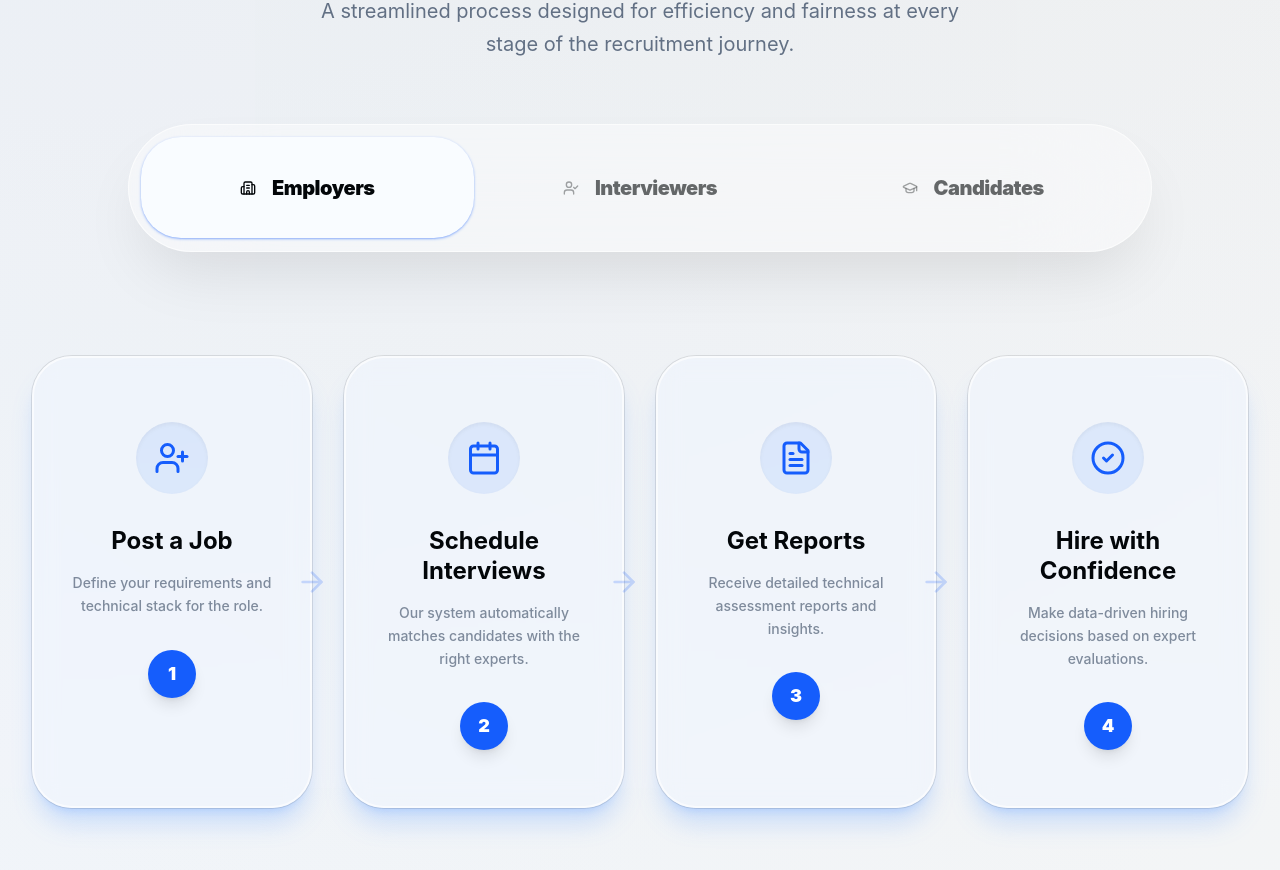
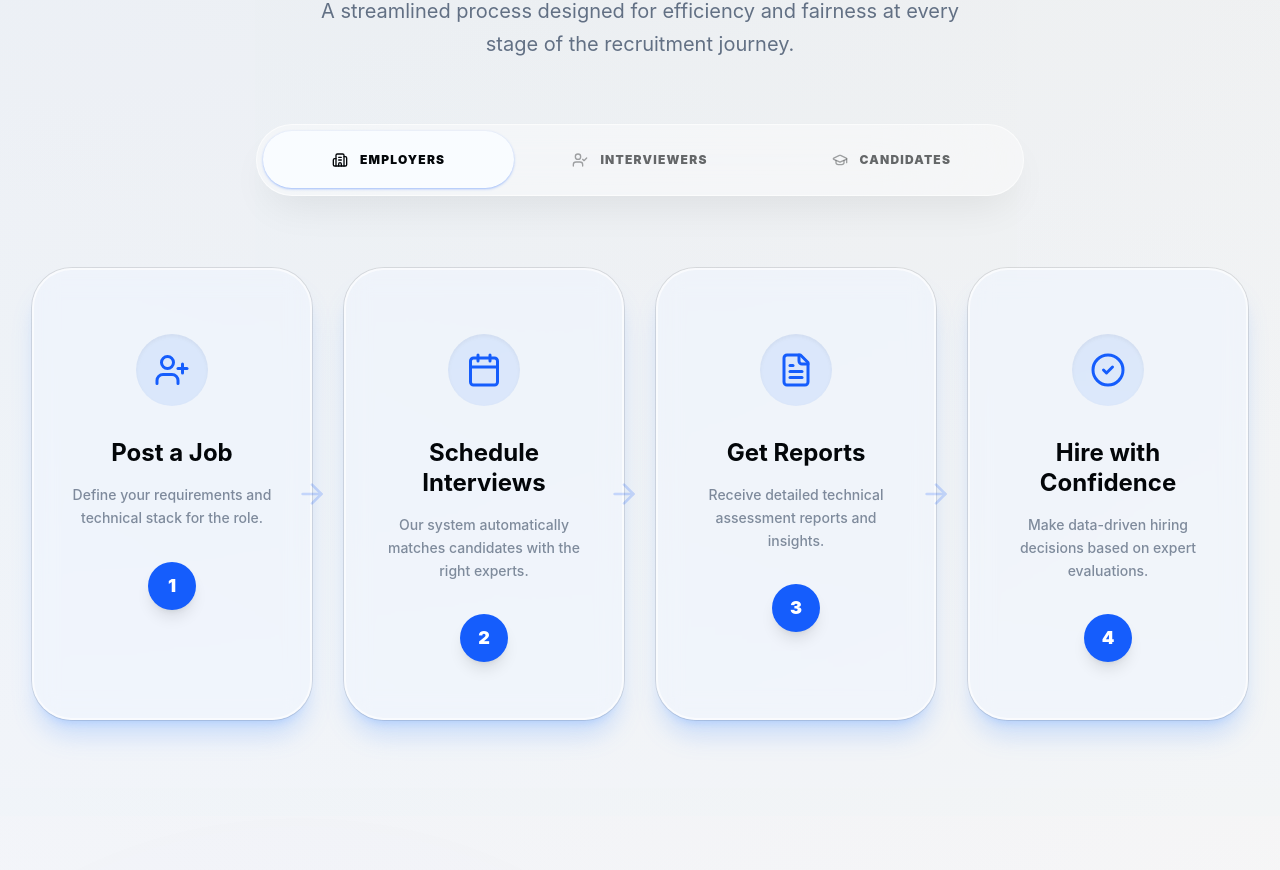
Before and after one commit to thejahangir/iami-redesigned, a React (Vite) app: page / in a window 1280 px wide. Shown: the part 1239-2109 px from the top of the page. Built offline with nearby package versions, Linux system fonts and the light colour scheme.

Commit message:
tab compact

```diff
--- a/src/components/HowItWorks.tsx
+++ b/src/components/HowItWorks.tsx
@@ -73,33 +73,33 @@ const HowItWorks = () => {
         </div>
 
         <Tabs defaultValue="employers" className="w-full">
-          <div className="flex justify-center mb-24 px-4">
-            <TabsList className="bg-white/40 backdrop-blur-3xl border border-white/60 p-3 !h-32 rounded-[4rem] shadow-[0_32px_64px_-16px_rgba(0,0,0,0.1)] w-full max-w-5xl flex items-stretch">
+          <div className="flex justify-center mb-16 px-4">
+            <TabsList className="bg-white/40 backdrop-blur-3xl border border-white/60 p-1.5 !h-18 rounded-full shadow-[0_20px_40px_-12px_rgba(0,0,0,0.08)] w-full max-w-3xl flex items-stretch">
               <TabsTrigger
                 value="employers"
-                className="flex-1 rounded-[2.5rem] px-4 lg:px-12 text-base lg:text-xl font-black flex flex-col lg:flex-row items-center justify-center gap-2 lg:gap-4 !data-active:bg-blue-600 !data-active:text-white data-active:shadow-2xl data-active:shadow-blue-600/40 transition-all duration-500 group relative overflow-hidden"
+                className="flex-1 rounded-full px-4 lg:px-8 text-sm lg:text-base font-bold flex items-center justify-center gap-2 lg:gap-3 !data-active:bg-blue-600 !data-active:text-white data-active:shadow-lg data-active:shadow-blue-600/30 transition-all duration-300 group relative overflow-hidden"
               >
-                <div className="relative z-10 flex flex-col lg:flex-row items-center gap-2 lg:gap-4">
-                  <Building2 className="w-6 h-6 lg:w-8 lg:h-8 opacity-60 group-data-active:opacity-100 group-hover:scale-110 transition-transform duration-300" />
-                  <span className="tracking-tight">Employers</span>
+                <div className="relative z-10 flex items-center gap-2 lg:gap-3">
+                  <Building2 className="w-5 h-5 lg:w-5.5 lg:h-5.5 opacity-60 group-data-active:opacity-100 group-hover:scale-110 transition-transform duration-300" />
+                  <span className="tracking-tight uppercase text-[10px] lg:text-xs tracking-widest font-black">Employers</span>
                 </div>
               </TabsTrigger>
               <TabsTrigger
                 value="interviewers"
-                className="flex-1 rounded-[2.5rem] px-4 lg:px-12 text-base lg:text-xl font-black flex flex-col lg:flex-row items-center justify-center gap-2 lg:gap-4 !data-active:bg-amber-600 !data-active:text-white data-active:shadow-2xl data-active:shadow-amber-600/40 transition-all duration-500 group relative overflow-hidden"
+                className="flex-1 rounded-full px-4 lg:px-8 text-sm lg:text-base font-bold flex items-center justify-center gap-2 lg:gap-3 !data-active:bg-amber-600 !data-active:text-white data-active:shadow-lg data-active:shadow-amber-600/30 transition-all duration-300 group relative overflow-hidden"
               >
-                <div className="relative z-10 flex flex-col lg:flex-row items-center gap-2 lg:gap-4">
-                  <UserCheck className="w-6 h-6 lg:w-8 lg:h-8 opacity-60 group-data-active:opacity-100 group-hover:scale-110 transition-transform duration-300" />
-                  <span className="tracking-tight">Interviewers</span>
+                <div className="relative z-10 flex items-center gap-2 lg:gap-3">
+                  <UserCheck className="w-5 h-5 lg:w-5.5 lg:h-5.5 opacity-60 group-data-active:opacity-100 group-hover:scale-110 transition-transform duration-300" />
+                  <span className="tracking-tight uppercase text-[10px] lg:text-xs tracking-widest font-black">Interviewers</span>
                 </div>
               </TabsTrigger>
               <TabsTrigger
                 value="candidates"
-                className="flex-1 rounded-[2.5rem] px-4 lg:px-12 text-base lg:text-xl font-black flex flex-col lg:flex-row items-center justify-center gap-2 lg:gap-4 !data-active:bg-emerald-600 !data-active:text-white data-active:shadow-2xl data-active:shadow-emerald-600/40 transition-all duration-500 group relative overflow-hidden"
+                className="flex-1 rounded-full px-4 lg:px-8 text-sm lg:text-base font-bold flex items-center justify-center gap-2 lg:gap-3 !data-active:bg-emerald-600 !data-active:text-white data-active:shadow-lg data-active:shadow-emerald-600/30 transition-all duration-300 group relative overflow-hidden"
               >
-                <div className="relative z-10 flex flex-col lg:flex-row items-center gap-2 lg:gap-4">
-                  <GraduationCap className="w-6 h-6 lg:w-8 lg:h-8 opacity-60 group-data-active:opacity-100 group-hover:scale-110 transition-transform duration-300" />
-                  <span className="tracking-tight">Candidates</span>
+                <div className="relative z-10 flex items-center gap-2 lg:gap-3">
+                  <GraduationCap className="w-5 h-5 lg:w-5.5 lg:h-5.5 opacity-60 group-data-active:opacity-100 group-hover:scale-110 transition-transform duration-300" />
+                  <span className="tracking-tight uppercase text-[10px] lg:text-xs tracking-widest font-black">Candidates</span>
                 </div>
               </TabsTrigger>
             </TabsList>
```
